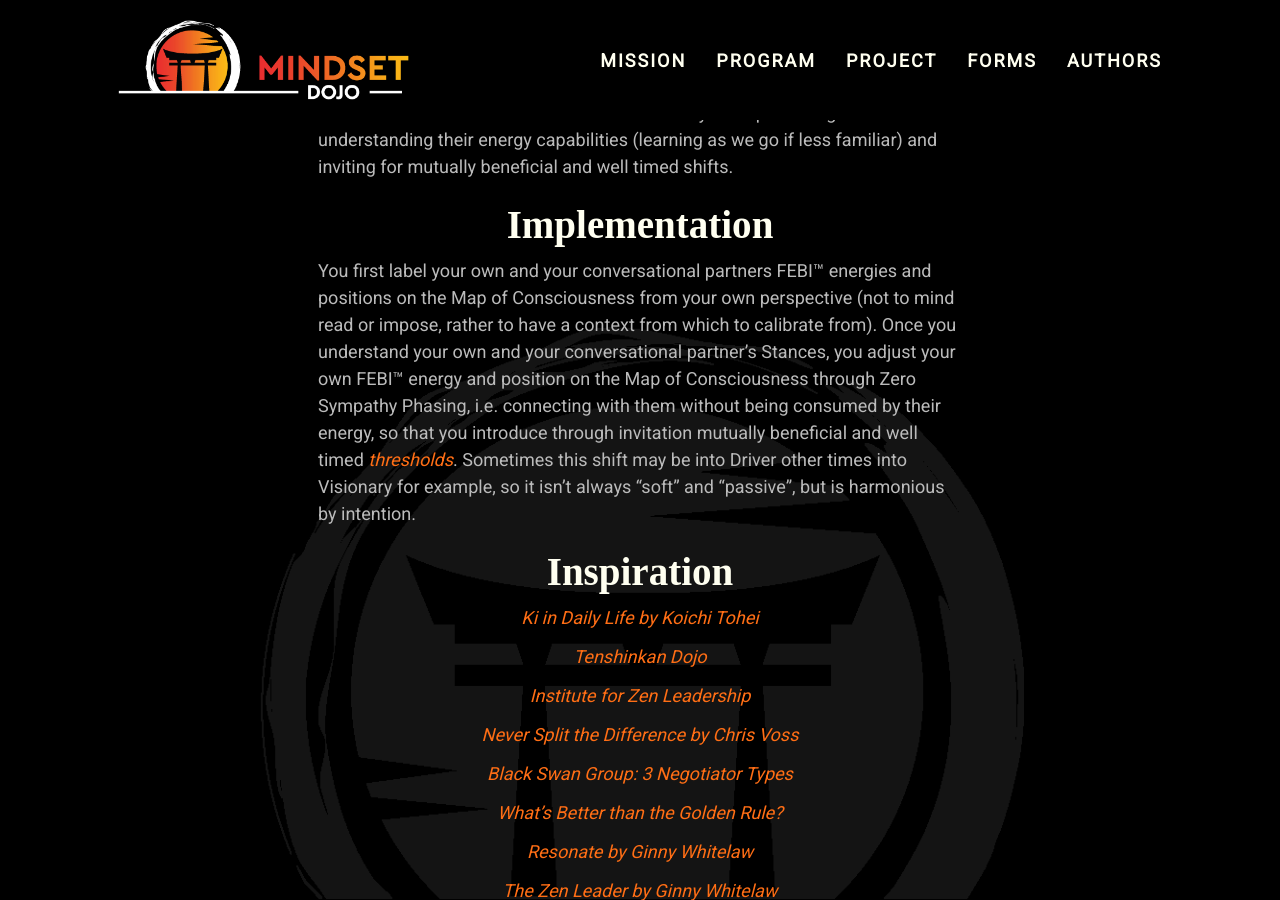
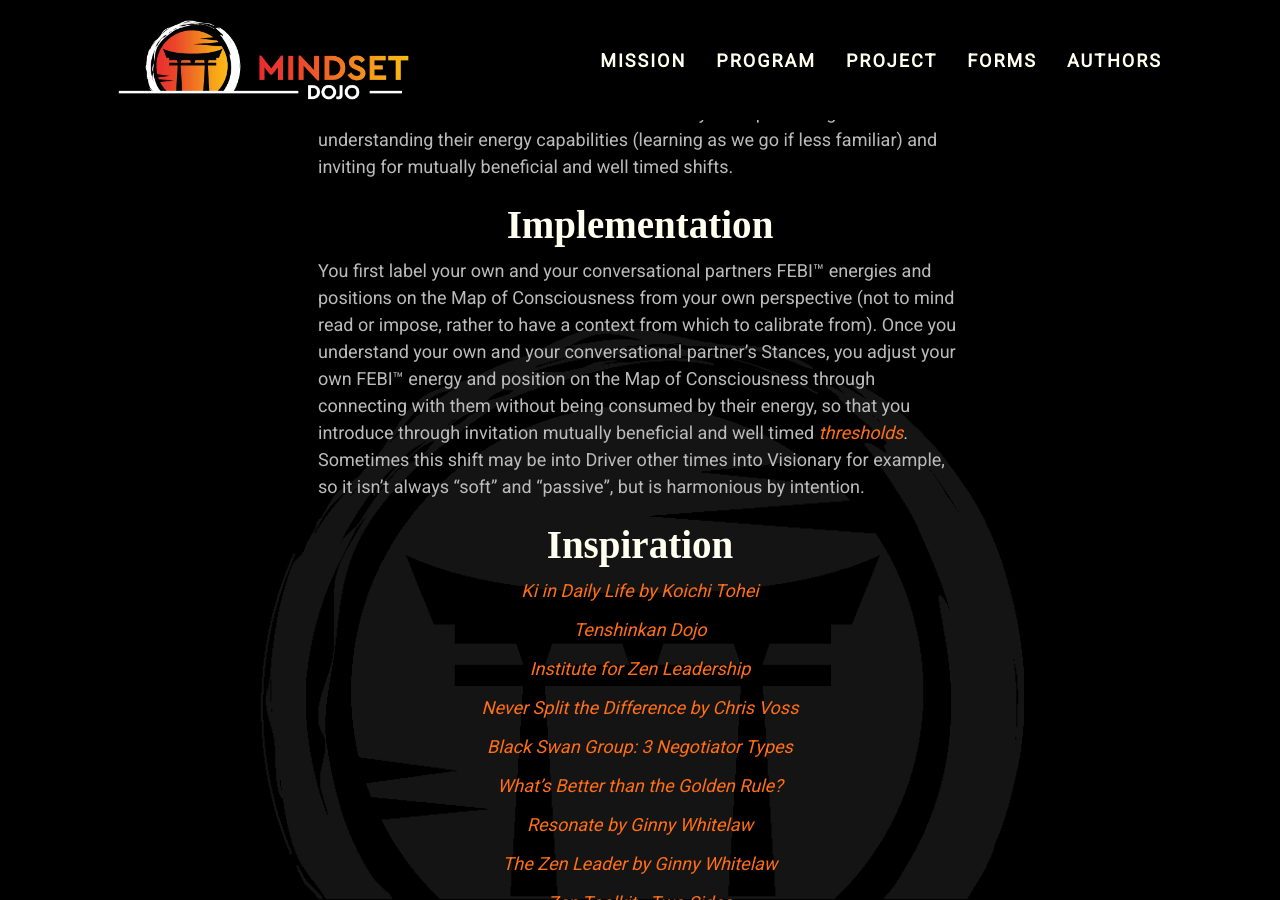
Before and after one commit to mindset-dojo/mindset-dojo.github.io, a Jekyll site: the page built from _forms/stance.md, in a window 1280 px wide and 900 px high, scrolled down 452 px. Built offline with Jekyll 4.4.1, drawn with Linux system fonts in a browser that asks for light colours; some web fonts are replaced.

Commit message:
refactor(stance): remove zero sympathy phasing callout.

```diff
--- a/_forms/stance.md
+++ b/_forms/stance.md
@@ -20,7 +20,7 @@
 
 ## Implementation
 
-You first label your own and your conversational partners FEBI™ energies and positions on the Map of Consciousness from your own perspective (not to mind read or impose, rather to have a context from which to calibrate from). Once you understand your own and your conversational partner's Stances, you adjust your own FEBI™ energy and position on the Map of Consciousness through Zero Sympathy Phasing, i.e. connecting with them without being consumed by their energy, so that you introduce through invitation mutually beneficial and well timed [thresholds](../threshold/). Sometimes this shift may be into Driver other times into Visionary for example, so it isn't always "soft" and "passive", but is harmonious by intention.
+You first label your own and your conversational partners FEBI™ energies and positions on the Map of Consciousness from your own perspective (not to mind read or impose, rather to have a context from which to calibrate from). Once you understand your own and your conversational partner's Stances, you adjust your own FEBI™ energy and position on the Map of Consciousness through connecting with them without being consumed by their energy, so that you introduce through invitation mutually beneficial and well timed [thresholds](../threshold/). Sometimes this shift may be into Driver other times into Visionary for example, so it isn't always "soft" and "passive", but is harmonious by intention.
 
 ## Inspiration
 
```
